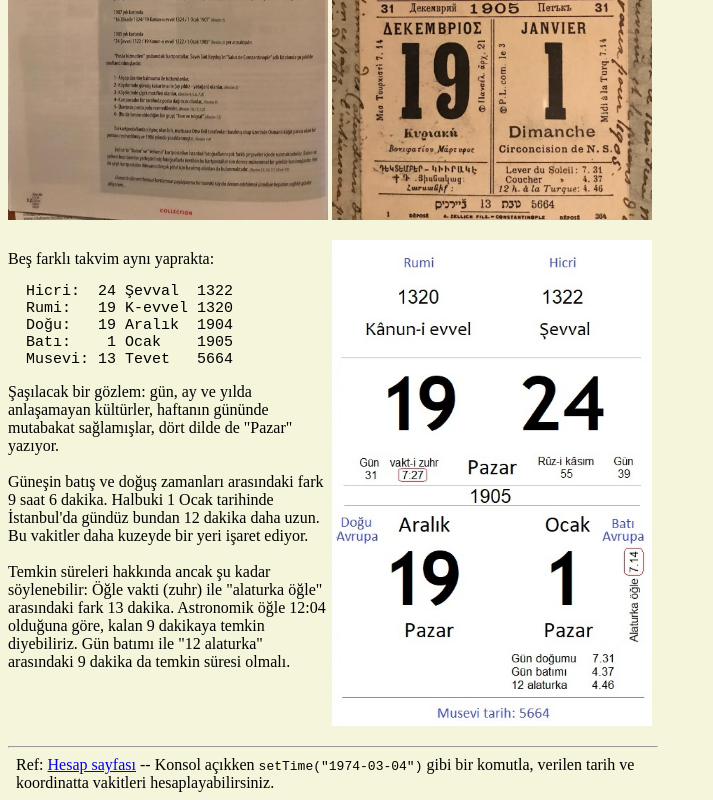
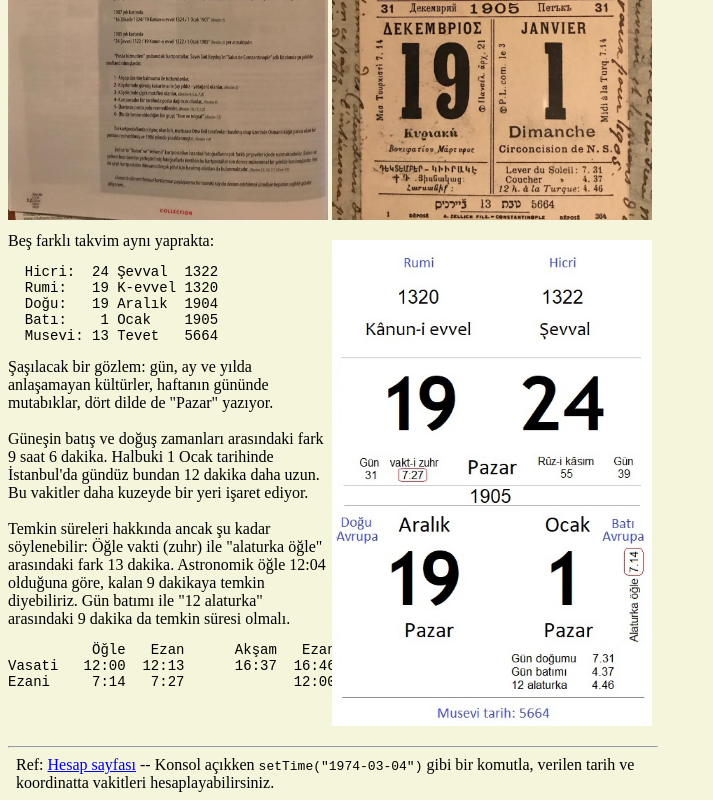
Before and after one commit to maeyler/Gunes, a plain HTML site: page takvim/yaprak.html in a window 1280 px wide. Shown: the part 4961-5761 px from the top of the page, without its empty margins (0-713 px from the left). Drawn offline with Linux system fonts and the light colour scheme.

Commit message:
CSS class tablo

```diff
--- a/takvim/yaprak.html
+++ b/takvim/yaprak.html
@@ -22,9 +22,8 @@
       width: 320px;
     }
     p { margin: 8px;}
-    pre {
-      font-size: 15px;
-    }
+    pre { font-size: 15px; }
+    .tablo { font-size: 14px;}
   @media screen and (min-width: 500px) {
     body { width: 650px; }
     img { width: 320px; }
@@ -195,8 +194,8 @@ Kenarlara işlenen el yazısı da öyle...
 </p>
 <img src="taktak.jpg">
 <img src="1905-01-01.jpg">
-<span><br>Beş farklı takvim aynı yaprakta:
-<pre>
+<span>Beş farklı takvim aynı yaprakta:
+<pre class=tablo>
   Hicri:  24 Şevval  1322
   Rumi:   19 K-evvel 1320
   Doğu:   19 Aralık  1904
@@ -204,7 +203,7 @@ Kenarlara işlenen el yazısı da öyle...
   Musevi: 13 Tevet   5664
 </pre>
 Şaşılacak bir gözlem: gün, ay ve yılda anlaşamayan kültürler, haftanın
-gününde mutabakat sağlamışlar, dört dilde de "Pazar" yazıyor.
+gününde mutabıklar, dört dilde de "Pazar" yazıyor.
 <br><br>
 Güneşin batış ve doğuş zamanları arasındaki fark 9 saat 6 dakika.
 Halbuki 1 Ocak tarihinde İstanbul'da gündüz bundan 12 dakika daha uzun.
@@ -214,7 +213,10 @@ Temkin süreleri hakkında ancak şu kadar söylenebilir:
 Öğle vakti (zuhr) ile "alaturka öğle" arasındaki fark 13 dakika.
 Astronomik öğle 12:04 olduğuna göre, kalan 9 dakikaya temkin diyebiliriz.
 Gün batımı ile "12 alaturka" arasındaki 9 dakika da temkin süresi olmalı.
-<br>
+<pre class=tablo>          Öğle   Ezan      Akşam   Ezan
+Vasati   12:00  12:13      16:37  16:46
+Ezani     7:14   7:27             12:00
+</pre>
 </span>
 <img src="1 ocak 1905.jpg">
 <hr>
```
